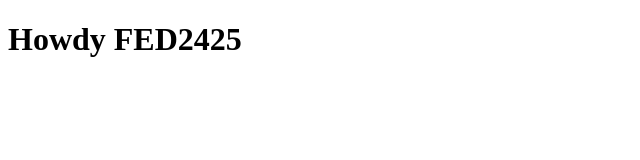
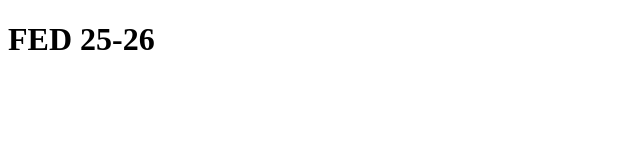
Before and after one commit to yezzaab/Blok-Web, a plain HTML site: page index.html in a window 1280 px wide. Shown: the whole page, without its empty margins (0-640 px from the left). Drawn offline with Linux system fonts and the light colour scheme.

Commit message:
Add files via upload

```diff
--- a/index.html
+++ b/index.html
@@ -6,14 +6,14 @@
 	<meta name="author" content="jouw naam">
 	<meta name="viewport" content="width=device-width, initial-scale=1">
 
-	<title>Howdy FED2425</title>
+	<title>FED 25-25</title>
 
 	<link href="styles/style.css" rel="stylesheet">
 	<link rel="icon" type="image/svg+xml" href="images/favicon.svg">
 </head>
 
 <body>
-	<h1>Howdy FED2425</h1>
+	<h1>FED 25-26</h1>
 
 	<script defer src="scripts/script.js"></script>
 </body>
```
Also changed, not shown: 3 other files.
